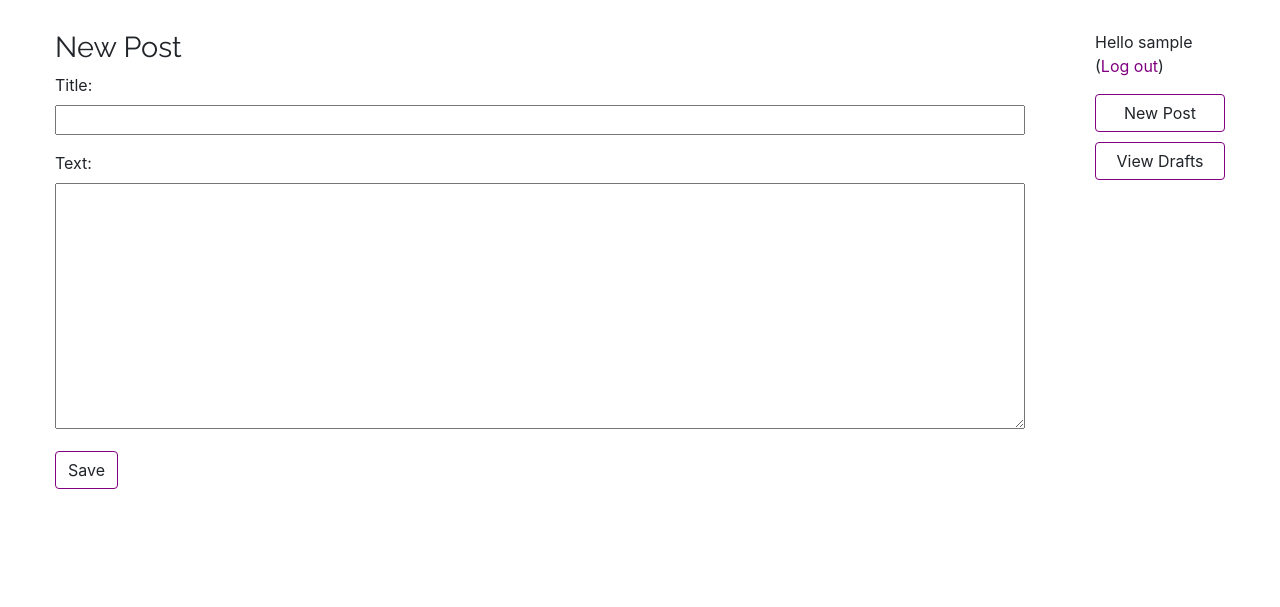
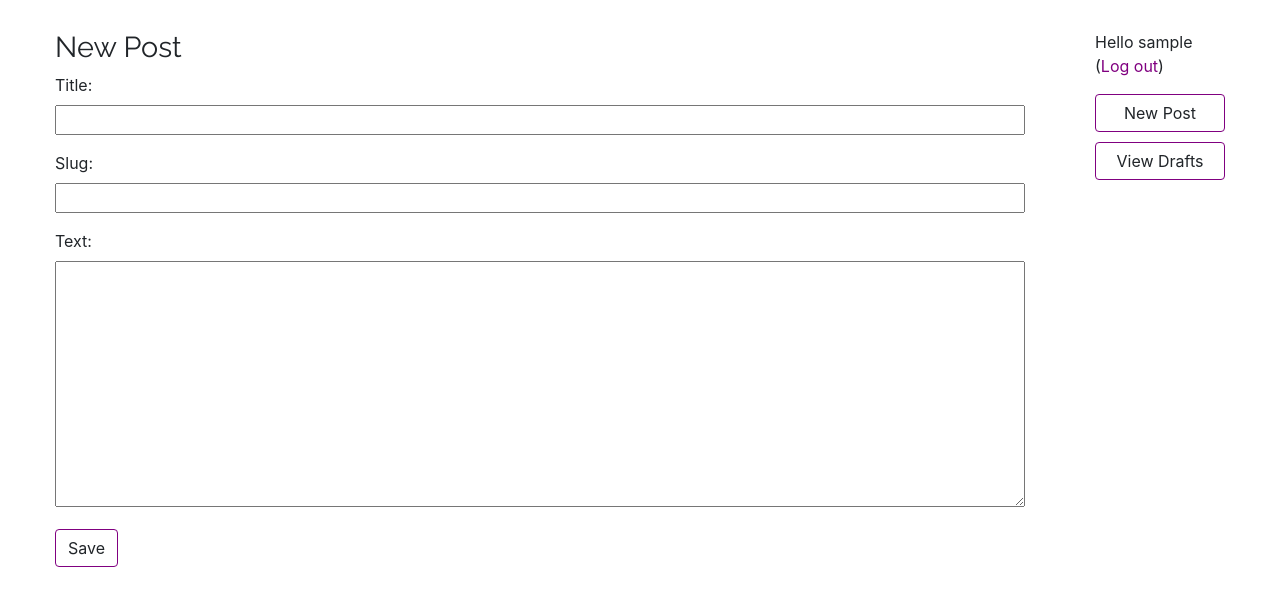
Before and after one commit to RebeccaML/Blog, a Django app: page /post/new/ in a window 1280 px wide. Shown: the part 112-719 px from the top of the page. Run offline with Django 3.2, Linux system fonts and the light colour scheme; the visitor is signed in with stand-in values (Sample User, id 1); some libraries are stand-ins or nearby versions.

Commit message:
added slugs (gross)

```diff
--- a/blog/forms.py
+++ b/blog/forms.py
@@ -4,7 +4,7 @@ from .models import Post, Comment
 class PostForm(forms.ModelForm):
     class Meta:
         model = Post
-        fields = ('title', 'text',)
+        fields = ('title', 'slug', 'text',)
 
 class CommentForm(forms.ModelForm):
     class Meta:
--- a/blog/models.py
+++ b/blog/models.py
@@ -5,6 +5,7 @@ from django.utils import timezone
 class Post(models.Model):
     author = models.ForeignKey(settings.AUTH_USER_MODEL, on_delete=models.CASCADE)
     title = models.CharField(max_length=200)
+    slug = models.SlugField(max_length=200)
     text = models.TextField()
     created_date = models.DateTimeField(default=timezone.now)
     published_date = models.DateTimeField(blank=True, null=True)
--- a/blog/templates/blog/drafts.html
+++ b/blog/templates/blog/drafts.html
@@ -2,7 +2,7 @@
 {% block content %}
     {% for post in posts %}
         <div class="post">
-            <h1><a href="{% url 'post_detail' pk=post.pk %}">{{ post.title }}</a></h1>
+            <h1><a href="{% url 'post_detail' pk=post.pk slug=post.slug %}">{{ post.title }}</a></h1>
             <p class="date">created: {{ post.created_date|date:'d-m-Y' }}</p>
             <p>{{ post.text|truncatechars:200 }}</p>
         </div>
--- a/blog/templates/blog/posts.html
+++ b/blog/templates/blog/posts.html
@@ -2,11 +2,11 @@
 {% block content %}
     {% for post in posts %}
         <div class="post">
-            <h2><a href="{% url 'post_detail' pk=post.pk %}">{{post.title }}</a></h2>
+            <h2><a href="{% url 'post_detail' pk=post.pk slug=post.slug %}">{{post.title }}</a></h2>
             <p>{{ post.published_date }}</p>
             <p>{{ post.text|linebreaksbr|truncatewords:100 }}</p>
-            <p><a href="{% url 'post_detail' pk=post.pk %}">Comments: {{ post.approved_comments.count }}</a> |
-                <a href="{% url 'post_detail' pk=post.pk %}">Read more</a></p>
+            <p><a href="{% url 'post_detail' pk=post.pk slug=post.slug %}">Comments: {{ post.approved_comments.count }}</a> |
+                <a href="{% url 'post_detail' pk=post.pk slug=post.slug %}">Read more</a></p>
         </div>
     {% endfor %}
 {% endblock %}
--- a/blog/urls.py
+++ b/blog/urls.py
@@ -3,14 +3,14 @@ from . import views
 
 urlpatterns = [
     path('', views.posts, name='posts'),
-    path('post/<int:pk>/', views.post_detail, name='post_detail'),
+    path('post/<int:pk>-<slug:slug>/', views.post_detail, name='post_detail'),
     path('post/new/', views.post_new, name='post_new'),
-    path('post/<int:pk>/edit/', views.post_edit, name='post_edit'),
+    path('post/<int:pk>-<slug:slug>/edit/', views.post_edit, name='post_edit'),
     path('about/', views.about, name='about'),
     path('drafts/', views.drafts, name='drafts'),
-    path('post/<pk>/publish/', views.post_publish, name='post_publish'),
-    path('post/<pk>/remove/', views.post_remove, name='post_remove'),
-    path('post/<int:pk>/comment/', views.add_comment, name='add_comment'),
-    path('comment/<int:pk>/approve/', views.approve_comment, name='approve_comment'),
-    path('comment/<int:pk>/remove/', views.remove_comment, name='remove_comment'),
+    path('post/<int:pk>-<slug>/publish/', views.post_publish, name='post_publish'),
+    path('post/<int:pk>-<slug>/remove/', views.post_remove, name='post_remove'),
+    path('post/<int:pk>-<slug:slug>/comment/', views.add_comment, name='add_comment'),
+    path('comment/<int:pk>-<slug:slug>/approve/', views.approve_comment, name='approve_comment'),
+    path('comment/<int:pk>-<slug:slug>/remove/', views.remove_comment, name='remove_comment'),
 ]
--- a/blog/views.py
+++ b/blog/views.py
@@ -9,8 +9,8 @@ def posts(request):
     posts = Post.objects.filter(published_date__lte=timezone.now()).order_by('published_date')
     return render(request, 'blog/posts.html', {'posts': posts})
 
-def post_detail(request, pk):
-    post = get_object_or_404(Post, pk=pk)
+def post_detail(request, pk, slug):
+    post = get_object_or_404(Post, pk=pk, slug=slug)
     return render(request, 'blog/post_detail.html', {'post': post})
 
 @login_required
@@ -21,21 +21,21 @@ def post_new(request):
             post = form.save(commit=False)
             post.author = request.user
             post.save()
-            return redirect('post_detail', pk=post.pk)
+            return redirect('post_detail', pk=post.pk, slug=post.slug)
     else:
         form = PostForm()
     return render(request, 'blog/post_edit.html', {'form': form})
 
 @login_required
-def post_edit(request, pk):
-    post = get_object_or_404(Post, pk=pk)
+def post_edit(request, pk, slug):
+    post = get_object_or_404(Post, pk=pk, slug=slug)
     if request.method == "POST":
         form = PostForm(request.POST, instance=post)
         if form.is_valid():
             post = form.save(commit=False)
             post.author = request.user
             post.save()
-            return redirect('post_detail', pk=post.pk)
+            return redirect('post_detail', pk=post.pk, slug=post.slug)
     else:
         form = PostForm(instance=post)
     return render(request, 'blog/post_edit.html', {'form': form})
@@ -49,38 +49,38 @@ def drafts(request):
     return render(request, 'blog/drafts.html', {'posts': posts})
 
 @login_required
-def post_publish(request, pk):
-    post = get_object_or_404(Post, pk=pk)
+def post_publish(request, pk, slug):
+    post = get_object_or_404(Post, pk=pk, slug=slug)
     post.publish()
-    return redirect('post_detail', pk=pk)
+    return redirect('post_detail', pk=pk, slug=slug)
 
 @login_required
-def post_remove(request, pk):
-    post = get_object_or_404(Post, pk=pk)
+def post_remove(request, pk, slug):
+    post = get_object_or_404(Post, pk=pk, slug=slug)
     post.delete()
     return redirect('posts')
 
-def add_comment(request, pk):
-    post = get_object_or_404(Post, pk=pk)
+def add_comment(request, pk, slug):
+    post = get_object_or_404(Post, pk=pk, slug=slug)
     if request.method == "POST":
         form = CommentForm(request.POST)
         if form.is_valid():
             comment = form.save(commit=False)
             comment.post = post
             comment.save()
-            return redirect('post_detail', pk=post.pk)
+            return redirect('post_detail', pk=post.pk, slug=post.slug)
     else:
         form = CommentForm()
     return render(request, 'blog/add_comment.html', {'form': form})
 
 @login_required
-def approve_comment(request, pk):
+def approve_comment(request, pk, slug):
     comment = get_object_or_404(Comment, pk=pk)
     comment.approve()
-    return redirect('post_detail', pk=comment.post.pk)
+    return redirect('post_detail', pk=comment.post.pk, slug=comment.post.slug)
 
 @login_required
-def remove_comment(request, pk):
+def remove_comment(request, pk, slug):
     comment = get_object_or_404(Comment, pk=pk)
     comment.delete()
-    return redirect('post_detail', pk=comment.post.pk)
+    return redirect('post_detail', pk=comment.post.pk, slug=comment.post.slug)
--- a/myblogsite/settings.py
+++ b/myblogsite/settings.py
@@ -25,7 +25,7 @@ BASE_DIR = os.path.dirname(os.path.dirname(os.path.abspath(__file__)))
 SECRET_KEY = os.getenv('SECRET_KEY')
 
 # SECURITY WARNING: don't run with debug turned on in production!
-DEBUG = False
+DEBUG = True
 
 ALLOWED_HOSTS = ['127.0.0.1', '.herokuapp.com']
 
@@ -128,9 +128,9 @@ USE_TZ = True
 LOGIN_REDIRECT_URL = '/'
 
 STATIC_URL = '/static/'
-STATIC_ROOT = os.path.join(BASE_DIR, 'static')
+# STATIC_ROOT = os.path.join(BASE_DIR, 'static')
 
-# STATICFILES_DIRS = (os.path.join(BASE_DIR, 'staticfiles'),)
+STATICFILES_DIRS = (os.path.join(BASE_DIR, 'static'),)
 
 db_from_env = dj_database_url.config(conn_max_age=500)
 DATABASES['default'].update(db_from_env)
```
Also changed, not shown: blog/templates/blog/post_detail.html (+6 -6 lines), blog/migrations/0004_post_slug.py (added), blog/migrations/0005_auto_20190624_1657.py (added), blog/migrations/0006_auto_20190624_1730.py (added), blog/migrations/0007_auto_20190624_1731.py (added).
